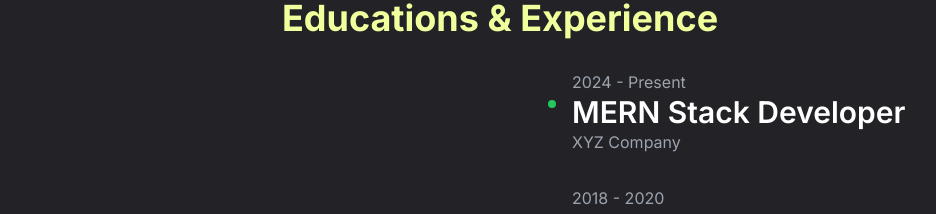
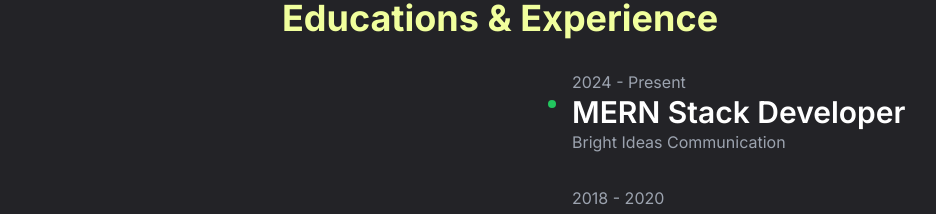
Before and after one commit to HarisSubhan/Harissubhan_portfolio, a Next.js app: page / in a window 1280 px wide. Shown: the part 2780-2994 px from the top of the page, without its empty margins (140-1076 px from the left). Built offline with nearby package versions, Linux system fonts and the light colour scheme.

Commit message:
updae The Ui/UX

```diff
--- a/app/components/Body.jsx
+++ b/app/components/Body.jsx
@@ -51,7 +51,7 @@ export const Body = () => {
               <MdArrowOutward />
             </button>
             <a
-              href="cv/Mern STACK Intership.pdf"
+              href="cv/harissubhan.pdf"
               download
               className="border text-white text-lg rounded-full px-7 py-2 flex items-center gap-2 hover:bg-yellow-200 hover:text-black"
             >
--- a/app/components/Experience.jsx
+++ b/app/components/Experience.jsx
@@ -27,7 +27,7 @@ export const Experience = () => {
                 <div>
                   <h3 className=" text-gray-400">2024 - Present</h3>
                   <p className="text-3xl font-semibold">MERN Stack Developer</p>
-                  <h3 className=" text-gray-400">XYZ Company </h3>
+                  <h3 className=" text-gray-400">Bright Ideas Communication</h3>
                 </div>
               </li>
               <li className="flex items-center space-y-4">
```
